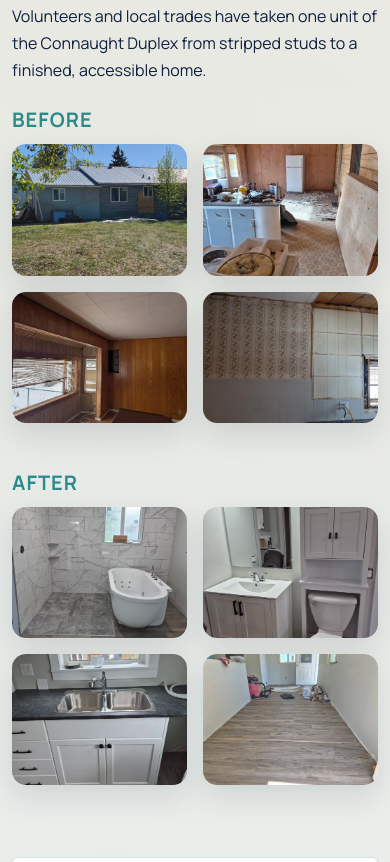
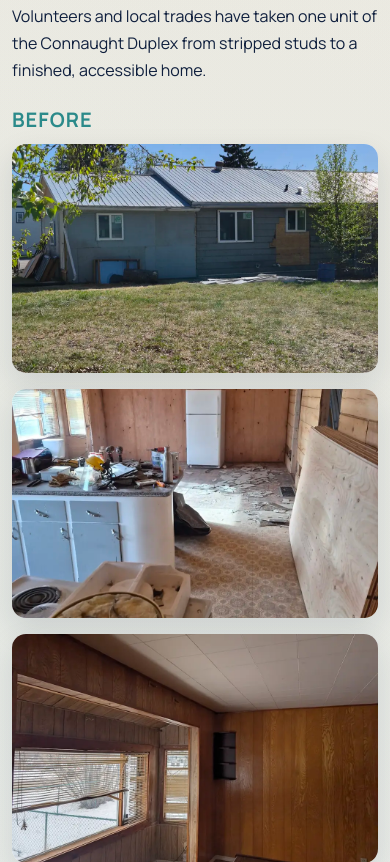
Before and after one commit to gentoolink/charis-website, a plain HTML site: page index.html in a window 390 px wide. Shown: the part 1662-2524 px from the top of the page. Drawn offline with nearby package versions, Linux system fonts and the light colour scheme.

Commit message:
make the before/after renovation photos legible on mobile
The tiles were col-6 at every breakpoint, so on a phone each photo
rendered at 166x125 - too small to read the before/after detail.

- Stack one photo per row under 576px (col-12 col-sm-6 col-lg-3)
- Give .reno-tile a fixed 4:3 aspect ratio, tightened to 16:10 on
  phones so the full-width photos don't overrun the section
- Guard the hover zoom with @media (hover: hover); on touch it fired
  as a sticky zoom on tap

Co-Authored-By: Claude Opus 5 (1M context) <noreply@anthropic.com>

```diff
--- a/index.html
+++ b/index.html
@@ -313,7 +313,7 @@
 
           <h3 class="h5 fw-bold text-uppercase reno-label">Before</h3>
           <div class="row g-3 mb-5">
-            <div class="col-6 col-lg-3">
+            <div class="col-12 col-sm-6 col-lg-3">
               <figure class="reno-tile mb-0">
                 <picture>
                   <source srcset="reno/before-exterior.webp" type="image/webp" />
@@ -321,7 +321,7 @@
                 </picture>
               </figure>
             </div>
-            <div class="col-6 col-lg-3">
+            <div class="col-12 col-sm-6 col-lg-3">
               <figure class="reno-tile mb-0">
                 <picture>
                   <source srcset="reno/before-kitchen.webp" type="image/webp" />
@@ -329,7 +329,7 @@
                 </picture>
               </figure>
             </div>
-            <div class="col-6 col-lg-3">
+            <div class="col-12 col-sm-6 col-lg-3">
               <figure class="reno-tile mb-0">
                 <picture>
                   <source srcset="reno/before-paneling.webp" type="image/webp" />
@@ -337,7 +337,7 @@
                 </picture>
               </figure>
             </div>
-            <div class="col-6 col-lg-3">
+            <div class="col-12 col-sm-6 col-lg-3">
               <figure class="reno-tile mb-0">
                 <picture>
                   <source srcset="reno/before-wallpaper.webp" type="image/webp" />
@@ -349,7 +349,7 @@
 
           <h3 class="h5 fw-bold text-uppercase reno-label">After</h3>
           <div class="row g-3">
-            <div class="col-6 col-lg-3">
+            <div class="col-12 col-sm-6 col-lg-3">
               <figure class="reno-tile mb-0">
                 <picture>
                   <source srcset="reno/after-bath-tub.webp" type="image/webp" />
@@ -357,7 +357,7 @@
                 </picture>
               </figure>
             </div>
-            <div class="col-6 col-lg-3">
+            <div class="col-12 col-sm-6 col-lg-3">
               <figure class="reno-tile mb-0">
                 <picture>
                   <source srcset="reno/after-bath-vanity.webp" type="image/webp" />
@@ -365,7 +365,7 @@
                 </picture>
               </figure>
             </div>
-            <div class="col-6 col-lg-3">
+            <div class="col-12 col-sm-6 col-lg-3">
               <figure class="reno-tile mb-0">
                 <picture>
                   <source srcset="reno/after-kitchen.webp" type="image/webp" />
@@ -373,7 +373,7 @@
                 </picture>
               </figure>
             </div>
-            <div class="col-6 col-lg-3">
+            <div class="col-12 col-sm-6 col-lg-3">
               <figure class="reno-tile mb-0">
                 <picture>
                   <source srcset="reno/after-hall.webp" type="image/webp" />
--- a/styles.css
+++ b/styles.css
@@ -197,6 +197,7 @@ a:hover {
   box-shadow: var(--shadow);
   background: var(--card);
   line-height: 0;
+  aspect-ratio: 4 / 3;
 }
 
 .reno-tile img {
@@ -207,8 +208,18 @@ a:hover {
   transition: transform 0.35s ease;
 }
 
-.reno-tile:hover img {
-  transform: scale(1.04);
+@media (hover: hover) {
+  .reno-tile:hover img {
+    transform: scale(1.04);
+  }
+}
+
+/* Phones: one photo per row so the before/after detail is actually legible,
+   with a wider crop to keep the section from becoming an endless scroll. */
+@media (max-width: 575.98px) {
+  .reno-tile {
+    aspect-ratio: 16 / 10;
+  }
 }
 
 .reno-label {
```
